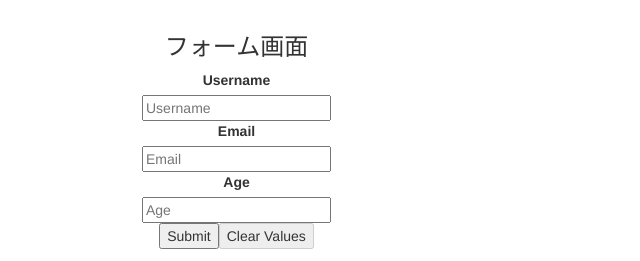
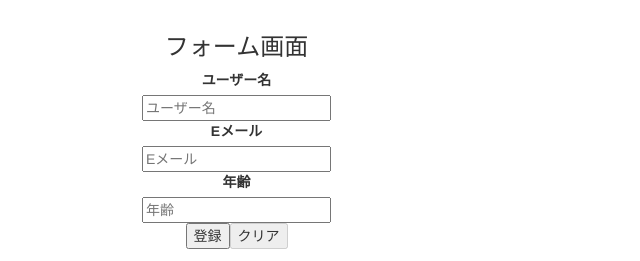
Before and after one commit to Onepiece2424/react-credit-, a React (Create React App) app: page / in a window 1280 px wide. Shown: the part 780-1041 px from the top of the page, without its empty margins (306-946 px from the left). Built offline with nearby package versions, Linux system fonts and the light colour scheme; no server answers.

Commit message:
表示labelの日本語化

```diff
--- a/src/components/ValidationForm.jsx
+++ b/src/components/ValidationForm.jsx
@@ -34,22 +34,22 @@ const ValidationForm = (props) => {
   return (
     <form onSubmit={handleSubmit}>
       <Field name="username" type="text"
-        component={renderField} label="Username"
+        component={renderField} label="ユーザー名"
         validate={[ required, maxLength15 ]}
       />
       <Field name="email" type="email"
-        component={renderField} label="Email"
+        component={renderField} label="Eメール"
         validate={email}
         warn={aol}
       />
       <Field name="age" type="number"
-        component={renderField} label="Age"
+        component={renderField} label="年齢"
         validate={[ required, number, minValue18 ]}
         warn={tooOld}
       />
       <div>
-        <button type="submit" disabled={submitting}>Submit</button>
-        <button type="button" disabled={pristine || submitting} onClick={reset}>Clear Values</button>
+        <button type="submit" disabled={submitting}>登録</button>
+        <button type="button" disabled={pristine || submitting} onClick={reset}>クリア</button>
       </div>
     </form>
   )
```
